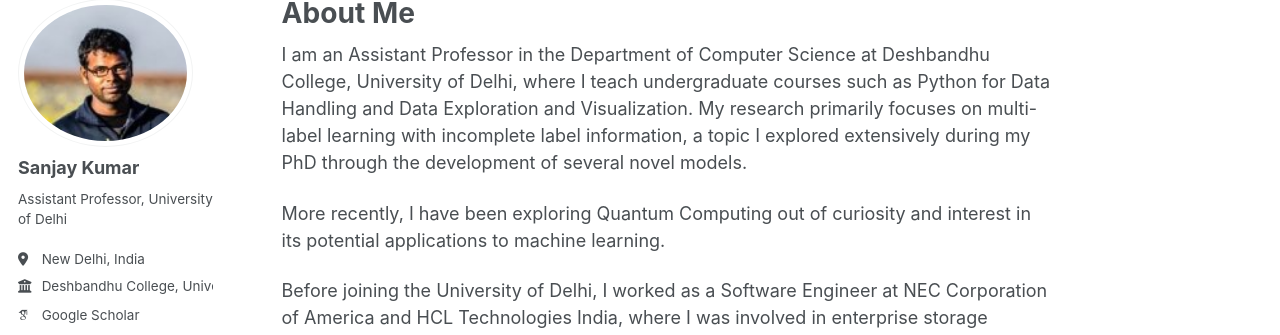
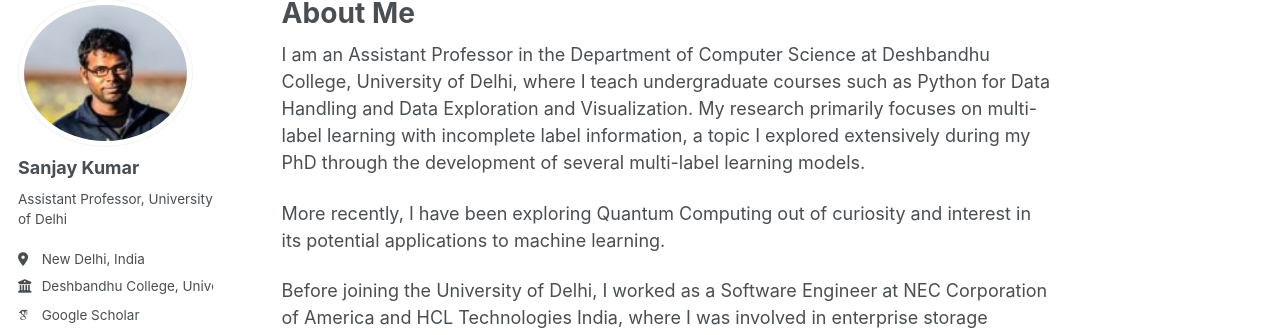
Before and after one commit to sanjayksau/sanjayksau.github.io, a Jekyll site: the page built from _pages/about.md, in a window 1280 px wide. Shown: the part 100-435 px from the top of the page. Built offline with Jekyll 4.4.1, drawn with Linux system fonts in a browser that asks for light colours; some web fonts are replaced.

Commit message:
Update about.md

```diff
--- a/_pages/about.md
+++ b/_pages/about.md
@@ -8,7 +8,7 @@ redirect_from:
 ---
 
 I am an Assistant Professor in the Department of Computer Science at Deshbandhu College, University of Delhi, where I teach undergraduate courses such as Python for Data Handling and Data Exploration and Visualization.
-My research primarily focuses on multi-label learning with incomplete label information, a topic I explored extensively during my PhD through the development of several novel models.
+My research primarily focuses on multi-label learning with incomplete label information, a topic I explored extensively during my PhD through the development of several multi-label learning models.
 
 More recently, I have been exploring Quantum Computing out of curiosity and interest in its potential applications to machine learning.
 
```
